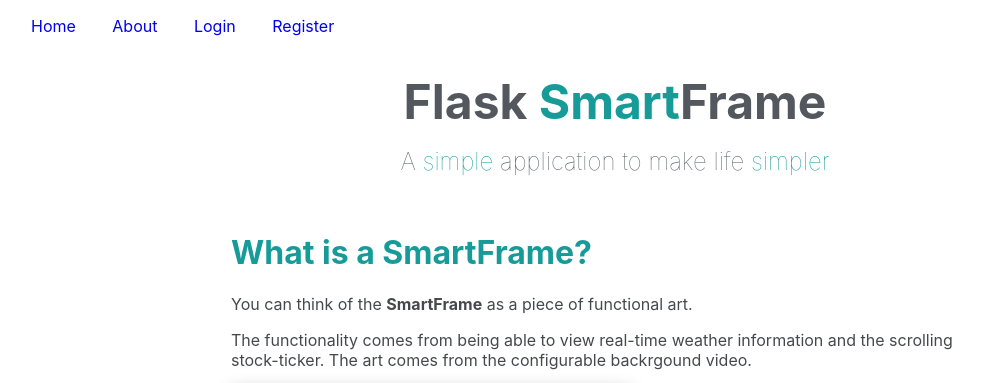
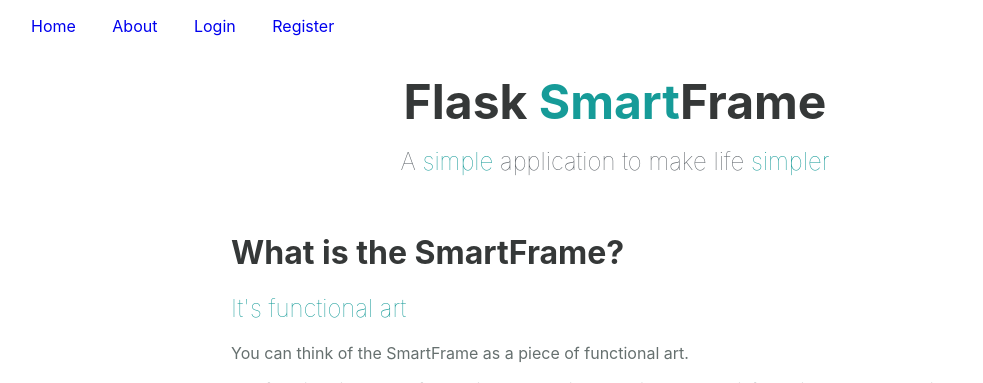
Before and after one commit to dacrands/flask-smart-monitor, a Flask app: page /about in a window 1280 px wide. Shown: the top 383 px of the page, without its empty margins (25-1008 px from the left). Run offline with Flask 2, Linux system fonts and the light colour scheme.

Commit message:
Styling, about content

```diff
--- a/app/static/styles/main.css
+++ b/app/static/styles/main.css
@@ -6,7 +6,11 @@ body {
   /* overflow: hidden; */
   /* font-family: 'Quicksand', sans-serif; */
   font-family: -apple-system, BlinkMacSystemFont, 'Segoe UI', Roboto, Oxygen, Ubuntu, Cantarell, 'Open Sans', 'Helvetica Neue', sans-serif;
-  color: rgb(82, 88, 94);
+  color: rgb(53, 56, 56);
+}
+
+p, li {
+  color: rgb(102, 112, 111);
 }
 
 code {
@@ -72,22 +76,30 @@ code {
   padding: 0 1em;
 }
 
+.container__item h2 {
+  font-weight: 100;
+  color: rgb(22, 155, 152);
+}
+
 .container__item {
   margin-bottom: 4rem;
 }
 
-.container__item img {
+.container__img {
+  margin: 4rem;
+  display: flex;
+  justify-content: center;
+}
+
+.container__img img {
   box-shadow: 0 5px 1em rgba(0,0,0,0.3);
   max-width: 100%;
+  height: auto;
 }
 
-.container__item h1 {
-  color: rgb(22, 155, 152);
-}
 
-.container p {
-  color: #46494b;
-}
+
+
 /* ===============
       NAVBAR
 ================*/
@@ -338,6 +350,10 @@ input[type=submit]:hover {
   width: 3000px;
 }
 
+.stocks p {
+  color: #f9f9f9;
+}
+
 @media (min-width:1920px) {
   .stocks {
     animation-duration: 45s;
--- a/app/templates/about.html
+++ b/app/templates/about.html
@@ -6,14 +6,23 @@
 {% include "_header.html" %}
 <main class="container">
   <div class="container__item">
-    <h1>What is a SmartFrame?</h1>
-    <p>You can think of the <strong>SmartFrame</strong> as a piece of functional art.</p>
+    <h1>What is the SmartFrame?</h1>
+    <h2>It's functional art</h2>
+    <p>You can think of the SmartFrame as a piece of functional art.</p>
     <p>The functionality comes from being able to view real-time weather information and the
       scrolling stock-ticker. The art comes from the configurable backrgound video.</p>
-      <img src="https://i.imgur.com/hTLUcxKl.jpg" alt="Smart Frame">
+      <div class="container__img">
+        <img src="https://i.imgur.com/hTLUcxKl.jpg" alt="Smart Frame">
+      </div>
+
+    <h2>It's customizable</h2>
+    <p>Easily configure your location and stock-ticker.</p>
+    <div class="container__img">
+      <img src="https://i.imgur.com/X3Exe94l.jpg" alt="Smart Frame Settings">
+    </div>
   </div>
   <div class="container__item">
-    <h1>How does it work?</h1>
+    <h1>How to use it</h1>
     <p>There are a number of ways run this application. Your configuration will largely
       depend on your technical knowledge, though even someone with no programming
       experience can use this applicaton.
```
